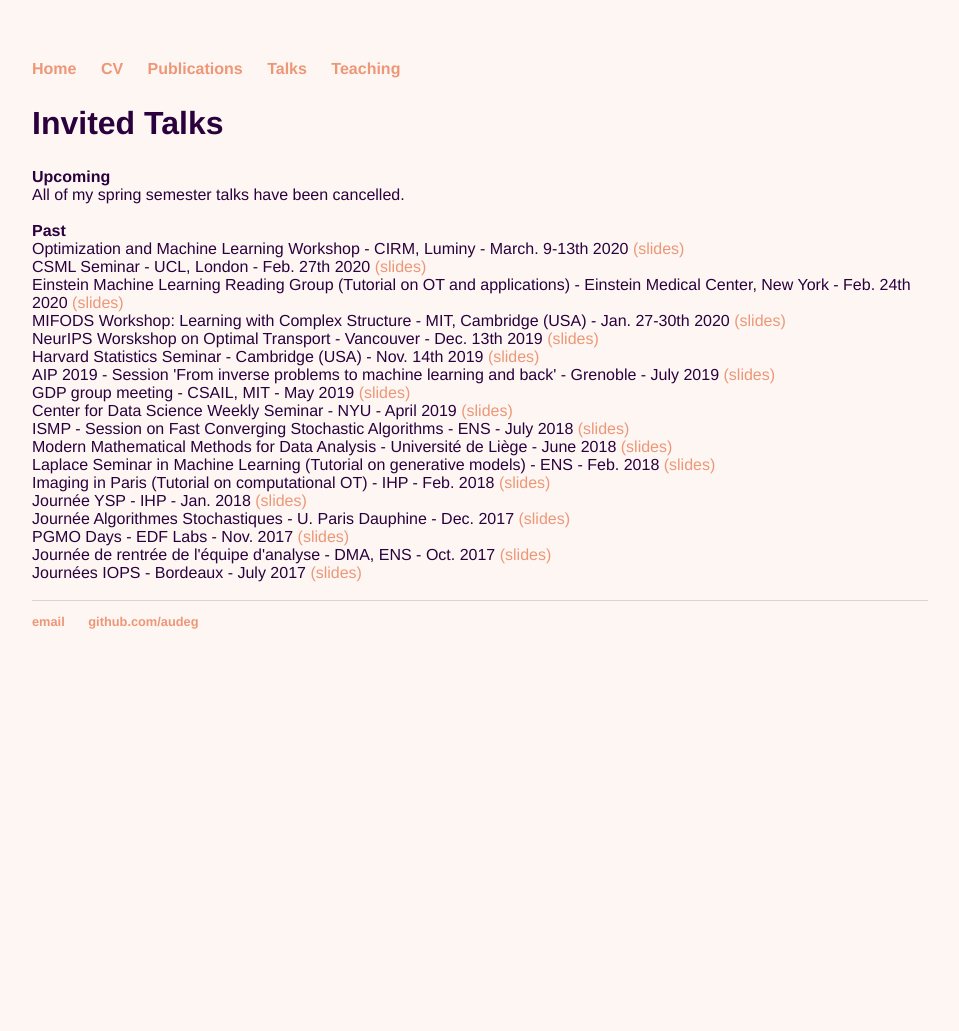
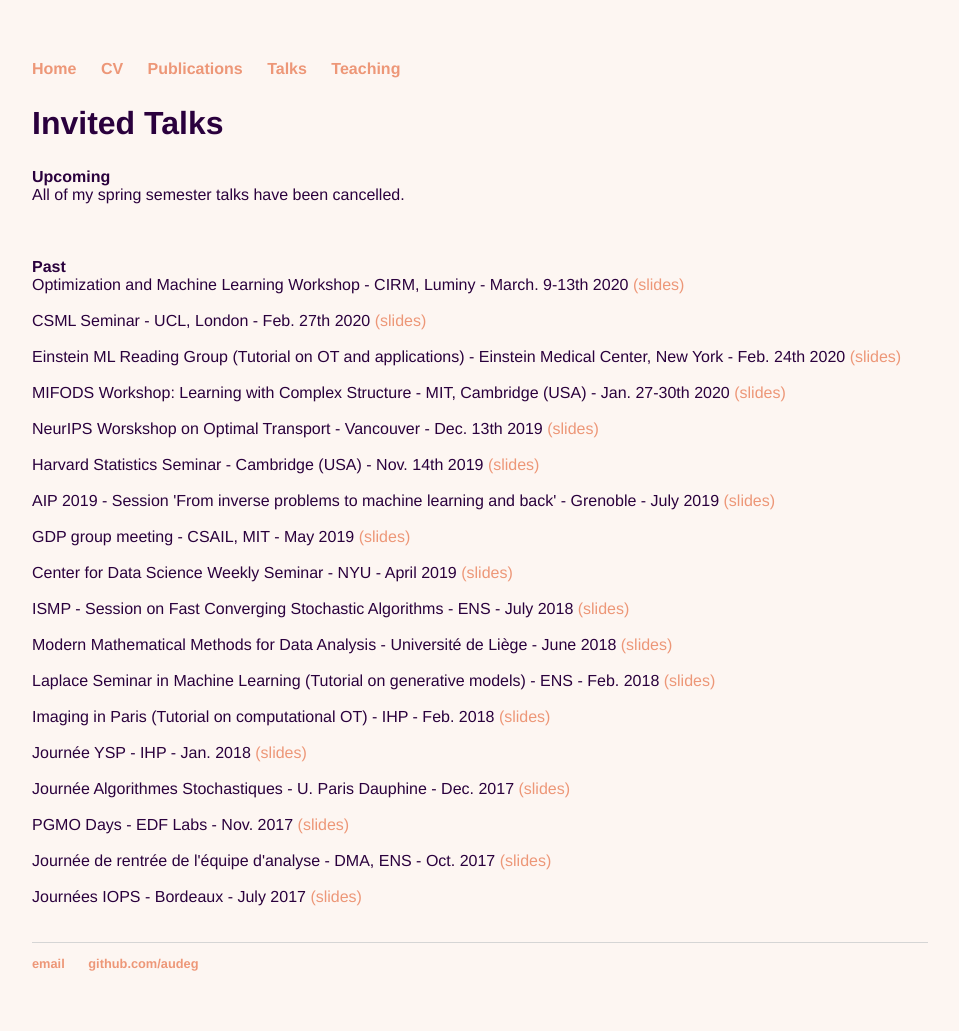
Before and after one commit to audeg/audeg.github.io, a Jekyll site: the page built from talks/index.html, in a window 1280 px wide. Shown: the whole page, without its empty margins (160-1119 px from the left). Built offline with Jekyll 4.4.1, drawn with Linux system fonts in a browser that asks for light colours; before the commit the page ends 900 px from its top, so only the background shows below that.

Commit message:
Update index.html

```diff
--- a/talks/index.html
+++ b/talks/index.html
@@ -6,27 +6,27 @@
 
 <b>Upcoming</b><br/>
 All of my spring semester talks have been cancelled.
-<br/><br/>
+<br/><br/><br/><br/>
 
 <b>Past</b> <br/>
-Optimization and Machine Learning Workshop - CIRM, Luminy - March. 9-13th 2020 <a href="CIRM.pdf"> (slides) </a> <br/>
-CSML Seminar - UCL, London - Feb. 27th 2020  <a href="UCL.pdf"> (slides) </a> <br/>
-Einstein Machine Learning Reading Group (Tutorial on OT and applications) - Einstein Medical Center, New York - Feb. 24th 2020 <a href="Einstein.pdf"> (slides) </a> <br/>
-MIFODS Workshop: Learning with Complex Structure - MIT, Cambridge (USA) - Jan. 27-30th 2020 <a href="MIFODS.pdf"> (slides) </a><br/>
-NeurIPS Worskshop on Optimal Transport - Vancouver - Dec. 13th 2019 <a href="OTML19.pdf"> (slides) </a><br/>
-Harvard Statistics Seminar - Cambridge (USA) - Nov. 14th 2019 <a href="talkHarvard.pdf"> (slides) </a> <br/>
-AIP 2019 - Session 'From inverse problems to machine learning and back'  - Grenoble - July 2019 <a href="talkAIP.pdf"> (slides) </a><br/>
-GDP group meeting - CSAIL, MIT - May 2019 <a href="talkMIT.pdf"> (slides) </a><br/>
-Center for Data Science Weekly Seminar - NYU - April 2019 <a href="talkNYU.pdf"> (slides) </a><br/>
-ISMP - Session on Fast Converging Stochastic Algorithms  - ENS - July 2018 <a href="talkISMPBordeaux.pdf"> (slides) </a><br/>
-Modern Mathematical Methods for Data Analysis  - Université de Liège - June 2018 <a href="talkLiege.pdf"> (slides) </a><br/>
-Laplace Seminar in Machine Learning (Tutorial on generative models)  - ENS - Feb. 2018 <a href="talkLaplace.pdf"> (slides) </a><br/>
-Imaging in Paris  (Tutorial on computational OT) - IHP - Feb. 2018 <a href="tutOT.pdf"> (slides) </a><br/>
-Journée YSP  - IHP - Jan. 2018 <a href="talkYSP.pdf"> (slides) </a> <br/>
-Journée Algorithmes Stochastiques - U. Paris Dauphine  - Dec. 2017 <a href="talkDauphine.pdf"> (slides) </a> <br/>
-PGMO Days  - EDF Labs - Nov. 2017 <a href="talkPGMO.pdf"> (slides) </a><br/>
-Journée de rentrée de l'équipe d'analyse  - DMA, ENS - Oct. 2017 <a href="talkDMA.pdf"> (slides) </a><br/>
-Journées IOPS  - Bordeaux - July 2017 <a href="talkBordeaux.pdf"> (slides) </a><br/>
+Optimization and Machine Learning Workshop - CIRM, Luminy - March. 9-13th 2020 <a href="CIRM.pdf"> (slides) </a> <br/><br/>
+CSML Seminar - UCL, London - Feb. 27th 2020  <a href="UCL.pdf"> (slides) </a> <br/><br/>
+Einstein ML Reading Group (Tutorial on OT and applications) - Einstein Medical Center, New York - Feb. 24th 2020 <a href="Einstein.pdf"> (slides) </a> <br/><br/>
+MIFODS Workshop: Learning with Complex Structure - MIT, Cambridge (USA) - Jan. 27-30th 2020 <a href="MIFODS.pdf"> (slides) </a><br/><br/>
+NeurIPS Worskshop on Optimal Transport - Vancouver - Dec. 13th 2019 <a href="OTML19.pdf"> (slides) </a><br/> <br/>
+Harvard Statistics Seminar - Cambridge (USA) - Nov. 14th 2019 <a href="talkHarvard.pdf"> (slides) </a> <br/><br/>
+AIP 2019 - Session 'From inverse problems to machine learning and back'  - Grenoble - July 2019 <a href="talkAIP.pdf"> (slides) </a><br/><br/>
+GDP group meeting - CSAIL, MIT - May 2019 <a href="talkMIT.pdf"> (slides) </a><br/><br/>
+Center for Data Science Weekly Seminar - NYU - April 2019 <a href="talkNYU.pdf"> (slides) </a><br/><br/>
+ISMP - Session on Fast Converging Stochastic Algorithms  - ENS - July 2018 <a href="talkISMPBordeaux.pdf"> (slides) </a><br/><br/>
+Modern Mathematical Methods for Data Analysis  - Université de Liège - June 2018 <a href="talkLiege.pdf"> (slides) </a><br/><br/>
+Laplace Seminar in Machine Learning (Tutorial on generative models)  - ENS - Feb. 2018 <a href="talkLaplace.pdf"> (slides) </a><br/><br/>
+Imaging in Paris  (Tutorial on computational OT) - IHP - Feb. 2018 <a href="tutOT.pdf"> (slides) </a><br/><br/>
+Journée YSP  - IHP - Jan. 2018 <a href="talkYSP.pdf"> (slides) </a> <br/><br/>
+Journée Algorithmes Stochastiques - U. Paris Dauphine  - Dec. 2017 <a href="talkDauphine.pdf"> (slides) </a> <br/><br/>
+PGMO Days  - EDF Labs - Nov. 2017 <a href="talkPGMO.pdf"> (slides) </a><br/><br/>
+Journée de rentrée de l'équipe d'analyse  - DMA, ENS - Oct. 2017 <a href="talkDMA.pdf"> (slides) </a><br/><br/>
+Journées IOPS  - Bordeaux - July 2017 <a href="talkBordeaux.pdf"> (slides) </a><br/><br/>
 
 
 <br/>
```
